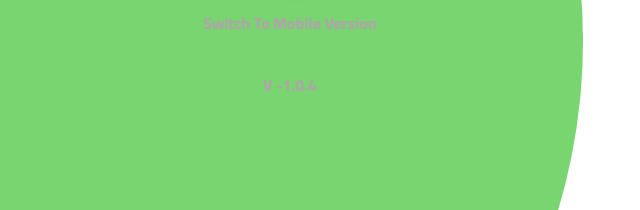
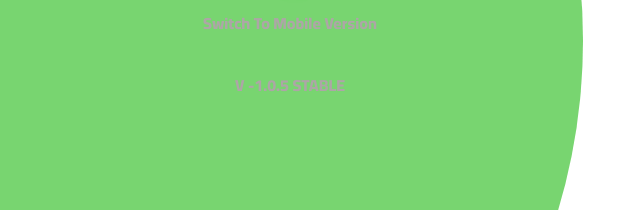
Before and after one commit to Kallyan01/Wchat, a website: page public/index.html in a window 1280 px wide. Shown: the part 418-628 px from the top of the page, 350-990 px from the left. Drawn offline with nearby package versions, Linux system fonts and the light colour scheme; no server answers; a web font is replaced by a local one.

Commit message:
v- 1.0.5 stable released for normal users

```diff
--- a/public/index.html
+++ b/public/index.html
@@ -30,7 +30,7 @@
         <div class="bubble1"></div>
         <div class="bubble2"></div>
         <div class="vtxt">
-            <p>V -1.0.4</p>
+            <p>V -1.0.5 STABLE</p>
         </div>
     </div>
     <div class="cmngsoon" id="cmngsoon">
```
